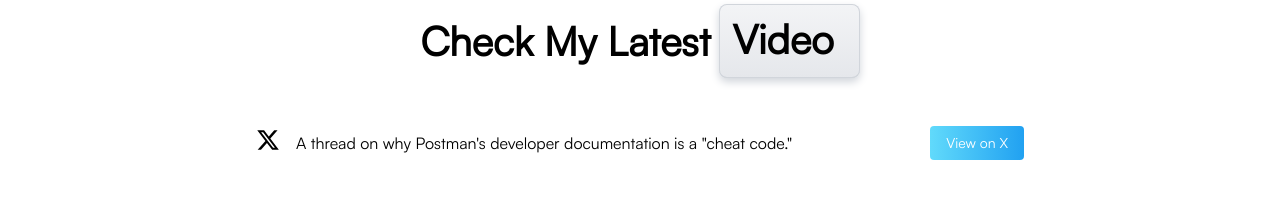
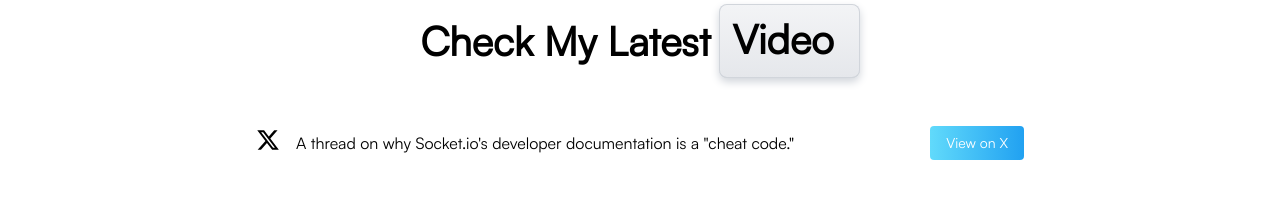
Before and after one commit to priyanshu-samal/newport, a React (Vite) app: page / in a window 1280 px wide. Shown: the part 4260-4466 px from the top of the page. Built offline with nearby package versions, Linux system fonts and the light colour scheme.

Commit message:
Update ThreadsAndArticles.jsx

```diff
--- a/src/components/ThreadsAndArticles.jsx
+++ b/src/components/ThreadsAndArticles.jsx
@@ -3,6 +3,12 @@
 import { FaXTwitter } from 'react-icons/fa6';
 
 const articles = [
+    {
+    platform: 'X',
+    icon: <FaXTwitter />,
+    title: "A thread on why Socket.io's developer documentation is a \"cheat code.\"",
+    url: 'https://x.com/PriyanshuS92042/status/1982659945536569699',
+  },
   {
     platform: 'X',
     icon: <FaXTwitter />,
```
